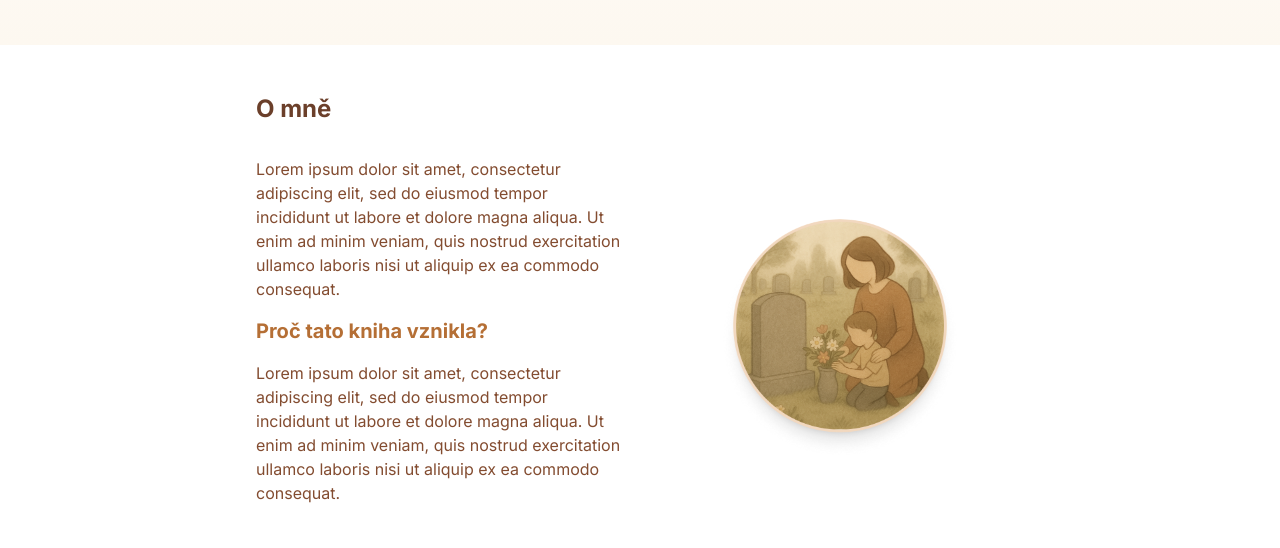
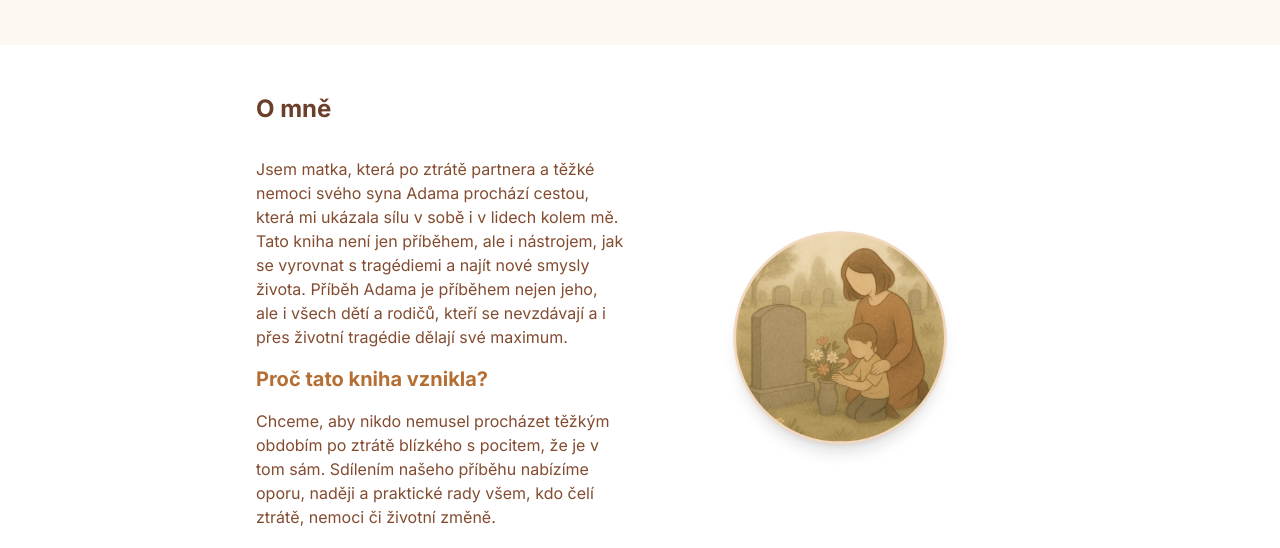
Before and after one commit to TerezaCervinkova/usmevproadama, an Astro site: page / in a window 1280 px wide. Shown: the part 339-887 px from the top of the page. Built offline with nearby package versions, Linux system fonts and the light colour scheme; Astro itself is replaced by a stand-in of ours.

Commit message:
feat: added main text labels

```diff
--- a/src/pages/index.astro
+++ b/src/pages/index.astro
@@ -49,15 +49,11 @@ const steps = await getCollection('steps')
       <div class='grid grid-cols-1 md:grid-cols-2 items-center gap-8'>
         <div>
           <Text class='text-left'>
-            Lorem ipsum dolor sit amet, consectetur adipiscing elit, sed do eiusmod tempor incididunt ut labore et
-            dolore magna aliqua. Ut enim ad minim veniam, quis nostrud exercitation ullamco laboris nisi ut aliquip ex
-            ea commodo consequat.
+            Jsem matka, která po ztrátě partnera a těžké nemoci svého syna Adama prochází cestou, která mi ukázala sílu v sobě i v lidech kolem mě. Tato kniha není jen příběhem, ale i nástrojem, jak se vyrovnat s tragédiemi a najít nové smysly života. Příběh Adama je příběhem nejen jeho, ale i všech dětí a rodičů, kteří se nevzdávají a i přes životní tragédie dělají své maximum.
           </Text>
           <H3 class='text-left'>Proč tato kniha vznikla?</H3>
           <Text class='text-left'>
-            Lorem ipsum dolor sit amet, consectetur adipiscing elit, sed do eiusmod tempor incididunt ut labore et
-            dolore magna aliqua. Ut enim ad minim veniam, quis nostrud exercitation ullamco laboris nisi ut aliquip ex
-            ea commodo consequat.
+            Chceme, aby nikdo nemusel procházet těžkým obdobím po ztrátě blízkého s pocitem, že je v tom sám. Sdílením našeho příběhu nabízíme oporu, naději a praktické rady všem, kdo čelí ztrátě, nemoci či životní změně.
           </Text>
         </div>
         <img src='/img/about.png' class='m-auto rounded-full w-full h-full md:w-[240px] md:h-[240px]' alt='' />
```
